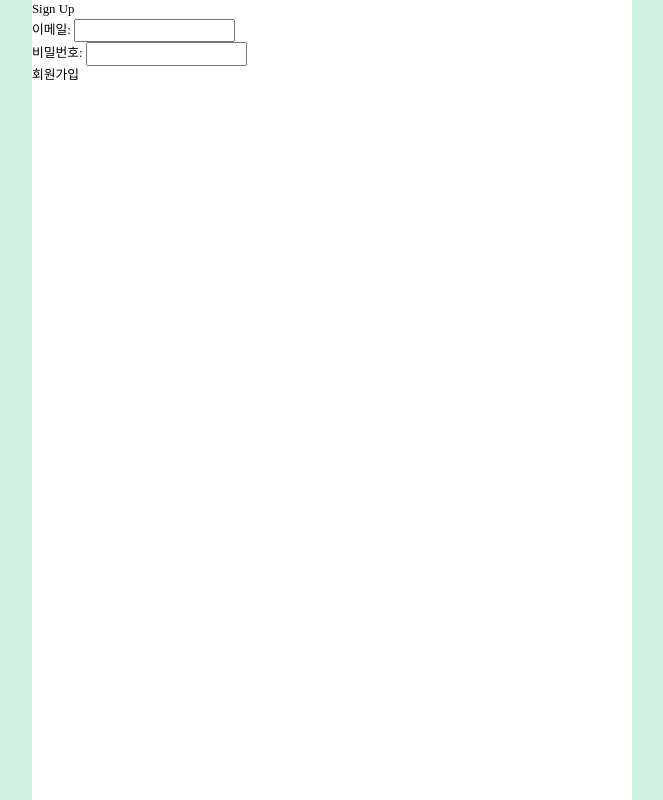
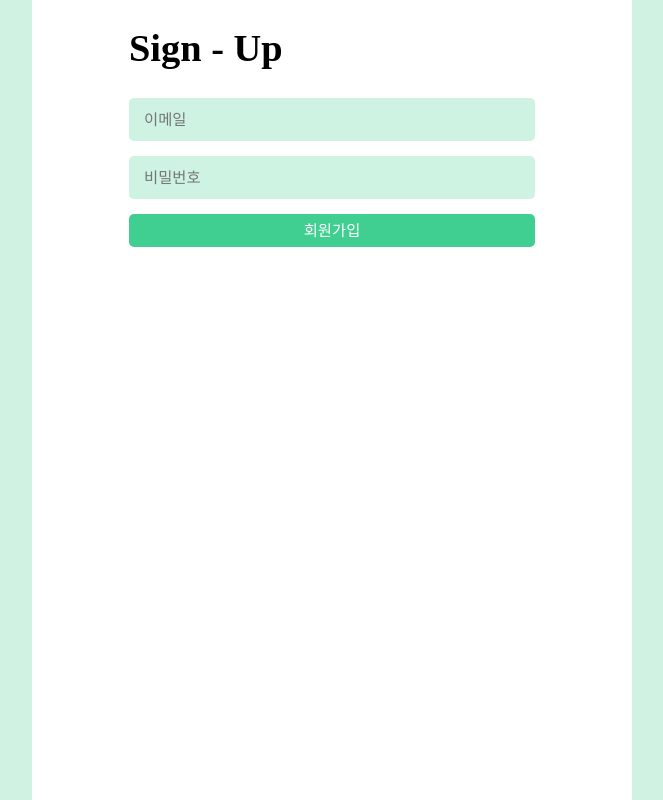
Before and after one commit to SangWoo9734/wanted-pre-onboarding-frontend, a React (Create React App) app: page /signup in a window 1280 px wide. Shown: the whole page, without its empty margins (308-971 px from the left). Built offline with nearby package versions, Linux system fonts and the light colour scheme.

Commit message:
Style: Apply Style code at sign up page

```diff
--- a/src/pages/sign_up/SignUp.tsx
+++ b/src/pages/sign_up/SignUp.tsx
@@ -1,7 +1,9 @@
 import { userSignUp } from "api/user";
 import { getStroageData } from "module/storage";
 import React, { useEffect, useState } from "react";
-import { Navigate, useNavigate } from "react-router-dom";
+import { useNavigate } from "react-router-dom";
+
+import * as G from "components/GlobalStyle";
 import * as S from "./style";
 
 const SignUp = () => {
@@ -36,38 +38,37 @@ const SignUp = () => {
     });
 
   return (
-    <div>
-      <h1>Sign Up</h1>
-      <div>
-        <label>이메일: </label>
-        <input
+    <G.PageContainer>
+      <S.SignUpWrapper>
+        <G.PageTitle>Sign - Up</G.PageTitle>
+        <G.DefaultInput
+          placeholder="이메일"
           data-testid="email-input"
           onChange={(event) => {
             setUserInputEmail(event.target.value);
           }}
         />
-      </div>
-      <div>
-        <label>비밀번호: </label>
-        <input
+        <G.DefaultInput
           type="password"
+          placeholder="비밀번호"
           data-testid="password-input"
           onChange={(event) => {
             setUserInputPassWord(event.target.value);
           }}
         />
-      </div>
-      <div>
-        <p>{noticMesssage}</p>
-      </div>
-      <button
-        data-testid="signup-button"
-        disabled={isButtonEnabled}
-        onClick={onClickSignUpButton}
-      >
-        회원가입
-      </button>
-    </div>
+        <G.DefaultButton
+          isFlexible={true}
+          disabled={isButtonEnabled}
+          onClick={onClickSignUpButton}
+          data-testid="signup-button"
+        >
+          회원가입
+        </G.DefaultButton>
+        <S.SignUpNoticeWrapper>
+          <p>{noticMesssage}</p>
+        </S.SignUpNoticeWrapper>
+      </S.SignUpWrapper>
+    </G.PageContainer>
   );
 };
 
--- a/src/pages/sign_up/style.tsx
+++ b/src/pages/sign_up/style.tsx
@@ -1,5 +1,18 @@
 import styled from "styled-components";
 
-export const UserInputContainer = styled.div`
+export const SignUpWrapper = styled.div`
   display: flex;
+  flex-direction: column;
+  margin: auto;
+  max-width: 70%;
+
+  & > input {
+    margin-bottom: 15px;
+  }
 `;
+
+export const SignUpNoticeWrapper = styled.div`
+  margin-top: 5px;
+  color: red;
+  font-size: 1.1rem;
+`;
```
